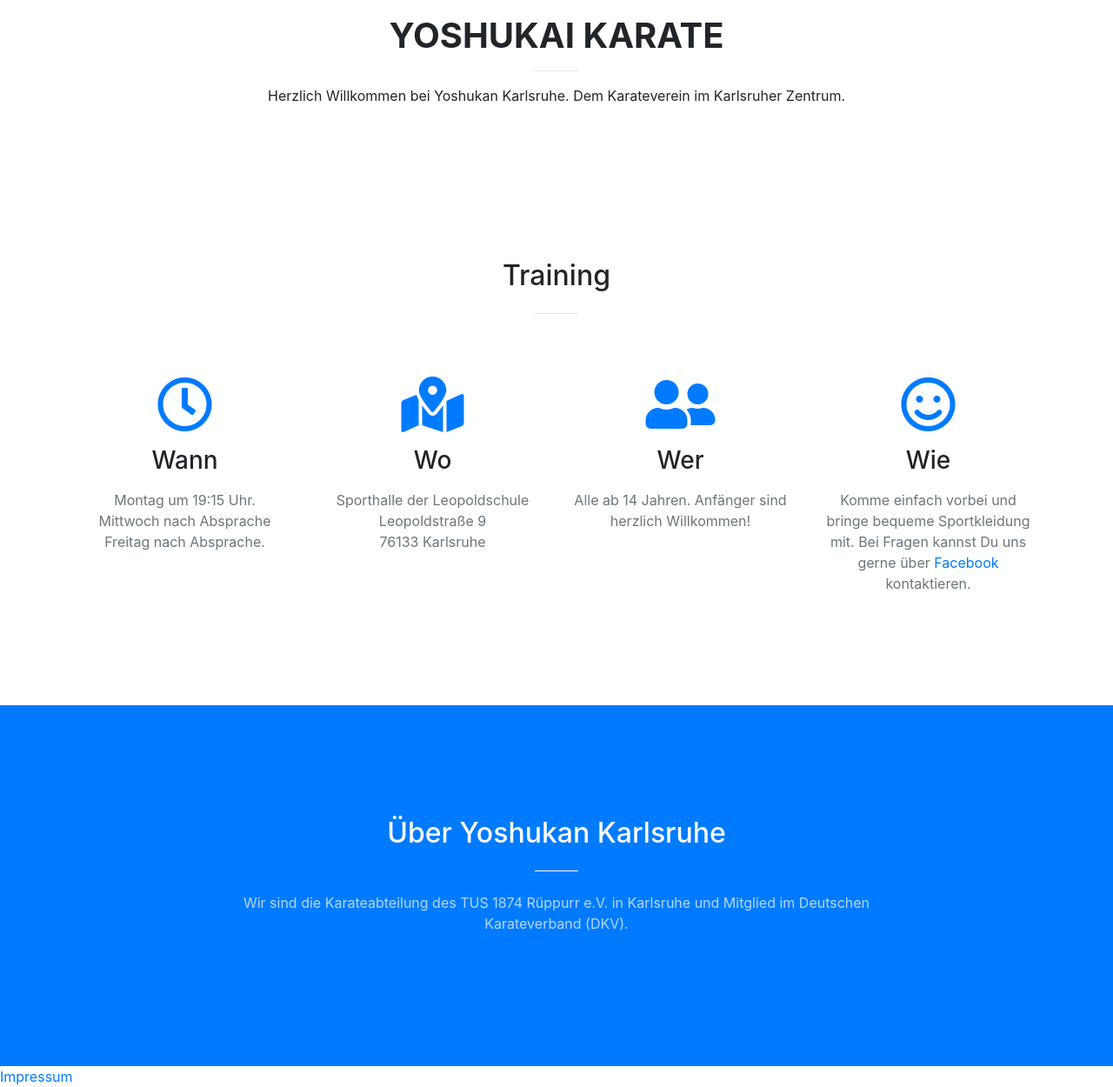
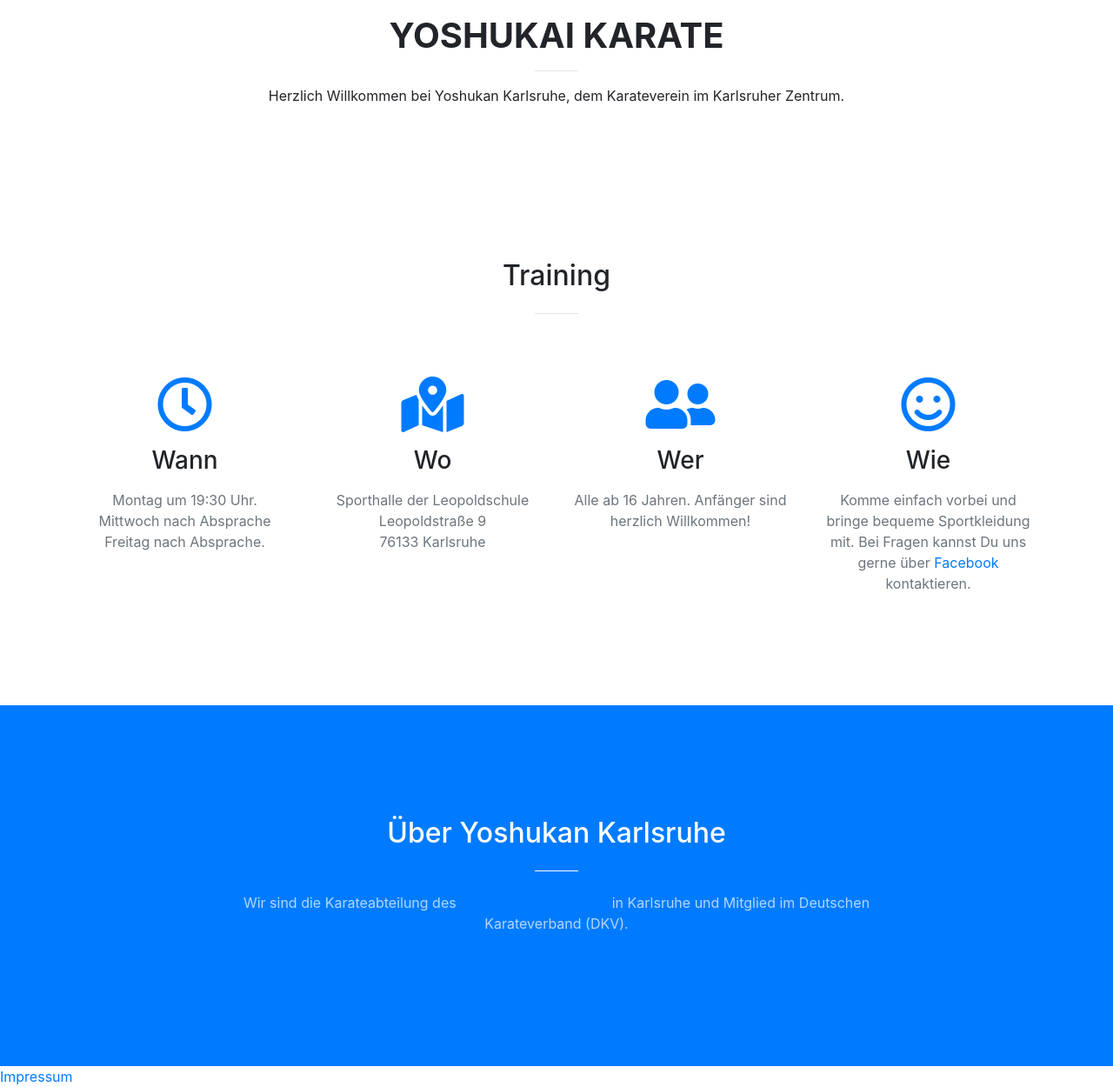
Before and after one commit to pacman82/yoshukan_hompage, a website with bundled scripts: page index.html in a window 1280 px wide. Shown: the part 783-2033 px from the top of the page at 87% size. Built offline with nearby package versions, Linux system fonts and the light colour scheme.

Commit message:
correction typos; and meta tag description

```diff
--- a/index.html
+++ b/index.html
@@ -26,6 +26,8 @@
 
   <!-- Custom styles for this template -->
   <link href="css/creative.min.css" rel="stylesheet">
+
+  <meta name="description" content="Yoshukai Karate Dojo Karlsruhe">
 
 </head>
 
@@ -70,7 +72,7 @@
       <hr>
     </div>
     <div class="col-lg-8 mx-auto">
-      <p class="mb-5">Herzlich Willkommen bei Yoshukan Karlsruhe. Dem Karateverein im Karlsruher
+      <p class="mb-5">Herzlich Willkommen bei Yoshukan Karlsruhe, dem Karateverein im Karlsruher
         Zentrum.
       </p>
       <!--<a class="btn btn-primary btn-xl js-scroll-trigger" href="#training">Training</a>-->
@@ -91,7 +93,7 @@
           <div class="service-box mt-5 mx-auto text-center">
             <i class="far fa-4x fa-clock text-primary mb-3 sr-icon-1"></i>
             <h3 class="mb-3">Wann</h3>
-            <p class="text-muted mb-0">Montag um 19:15 Uhr.<br>Mittwoch nach Absprache<br>
+            <p class="text-muted mb-0">Montag um 19:30 Uhr.<br>Mittwoch nach Absprache<br>
               Freitag nach Absprache.
             </p>
           </div>
@@ -109,7 +111,7 @@
           <div class="service-box mt-5 mx-auto">
             <i class="fas fa-4x fa-user-friends text-primary mb-3 sr-icon-3"></i>
             <h3 class="mb-3">Wer</h3>
-            <p class="text-muted mb-0">Alle ab 14 Jahren. Anf&auml;nger sind herzlich Willkommen!</p>
+            <p class="text-muted mb-0">Alle ab 16 Jahren. Anf&auml;nger sind herzlich Willkommen!</p>
           </div>
         </div>
         <div class="col-lg-3 col-md-6 text-center">
@@ -139,8 +141,9 @@
         <div class="col-lg-8 mx-auto text-center">
           <h2 class="section-heading text-white">&Uuml;ber Yoshukan Karlsruhe</h2>
           <hr class="light my-4">
-          <p class="text-faded mb-4">Wir sind die Karateabteilung des TUS 1874 Rüppurr e.V. in Karlsruhe
-            und Mitglied im Deutschen Karateverband (DKV).
+          <p class="text-faded mb-4">Wir sind die Karateabteilung des
+            <a href="https://www.tus-rueppurr.de/">TUS 1874 Rüppurr e.V.</a> in Karlsruhe und
+            Mitglied im Deutschen Karateverband (DKV).
           </p>
         </div>
       </div>
```
